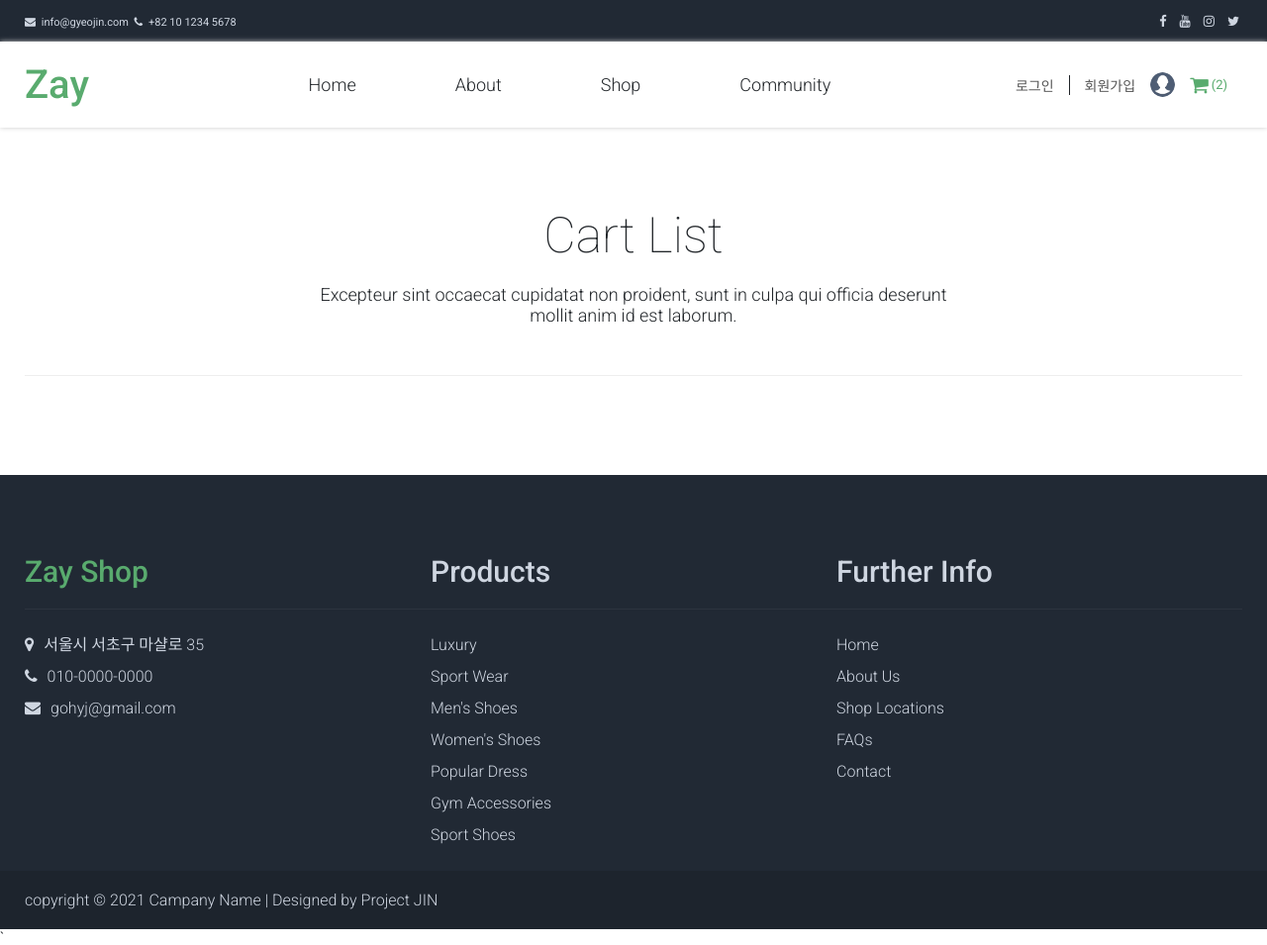
After one commit to Gyeojin/database_zay, a PHP site: page /pages/menu_page/cart_list.php in a window 1280 px wide. The commit adds this page. Shown: the whole page at 99% size. Run offline with PHP 8.4, Linux system fonts and the light colour scheme; a stand-in replaces the project's code that opens the database connection.

Commit message:
210729 / 카트 데이터베이스 작업

```diff
--- a/css/media.css
+++ b/css/media.css
@@ -3,14 +3,15 @@
   .slider_wrap {padding: 0 70px;}
 }
 
-@media screen and (max-width:1230px) {
-
-}
 
 
 @media screen and (max-width:1050px) {
+  header .gnb {width: 60%;}
   header .gnb li {margin: 0 25px;}
   header .gnb a {font-size: 16px;}
+  header .login_info {width: 40%;}
+  header .login_info a {font-size: 13px;}
+
   .slider .center {flex-direction: column-reverse;}
   .slider .slider_txt {text-align: center;}
   .slider .slider_img {height: 40vh;}
@@ -147,7 +148,6 @@
 }
 
 @media screen and (max-width:389px) {
-  section.join .form_box .mem_form {}
   section.join .mem_form p:first-child {flex-wrap: wrap;}
   section.join .mem_form p:first-child input {width: 100%;}
   section.join .mem_form p:first-child button {width: 100%;}
--- a/css/style.css
+++ b/css/style.css
@@ -17,11 +17,15 @@ header .gnb li {margin: 0 50px;}
 header .gnb a {color:#212529;}
 header .menu_items {display: flex; align-items: center; justify-content: space-between; width: 85%;}
 
-header .login_info {display: flex; align-items: center;}
+header .login_info {display: flex; align-items: center; width: 30%; justify-content: flex-end;}
 header .login_info a {padding: 0 15px; color: #555; font-weight: 300;}
 header .login_info a:nth-child(2){border-left: 1px solid #212529;}
-header .login_info a:nth-child(3) {padding-right: 0; width: 30px; height: 30px; overflow: hidden; border-radius: 50%; padding-left: 0;}
+header .login_info a:nth-child(3) {padding-right: 0; width: 25px; height: 25px; overflow: hidden; border-radius: 50%; padding-left: 0;}
 header .login_info img{width: 100%;}
+
+header .cart_btn {display: flex; align-items: center;}
+header .cart_btn i {font-size: 20px; color: #59ab6e;}
+header .cart_btn b {font-size: 13px; color: #59ab6e; margin-left: 3px;}
 
 header.stick {padding: 12px 0; background: #fff; z-index: 9999;}
 header.stick .logo a {font-size: 35px;}
@@ -198,7 +202,33 @@ section.pro_insert {background: #e9eef5;}
 
 /* Shop Page Style Code */
 .shop .shop_btns {width: 100%; height:auto; display: flex; justify-content: space-between; padding: 15px 0; border-bottom: 1px solid #eee; align-items: center;}
+
+.shop .shop_btns>div {width: 50%;}
+.shop .shop_btns>div.filters {display: flex; justify-content: flex-end; align-items: center;}
+.shop .shop_btns>div.filters .search{display: flex; align-items: center;}
+.shop .shop_btns>div.filters button {width: 40px; height: 35px; font-size: 16px; border: 1px solid #59ab6e; background: #59ab6e; color: #fff; border-radius: 5px; display: flex; justify-content: center; align-items: center; margin-left: 5px;}
+.shop .shop_btns>div.filters select{background: #59ab6e; color: #fff; height: 100%; padding: 10px; border: 0; border-radius: 5px;}
+.shop .shop_btns>div.filters select option {background: #fff; color: #212529; border: 1px solid #59ab6e;}
+
 .shop .shop_btns .tabs a {background: #59ab6e; color: #fff; border-radius: 5px; padding: 10px 25px; display: inline-block; border: 1px solid #59ab6e;}
 .shop .shop_btns .tabs a.active {background: #fff; color: #59ab6e;}
-.shop .shop_btns .filters a {background: #fff; color: #59ab6e; padding: 0 25px; display: inline-block; border-left: 1px solid #59ab6e; }
+.shop .shop_btns .filters a {background: #fff; color: #59ab6e; padding: 0 25px; display: inline-block; border-left: 1px solid #59ab6e; border-radius: 5px;}
+.shop .shop_btns .filters input {border: 1px solid #ccc; margin-left: 5px; height: 35px;}
+.shop .shop_btns .filters input:focus {border: 1px solid #59ab6e;}
+
 .shop .shop_btns .filters a:nth-child(3) {border-right:1px solid #59ab6e;}
+
+
+/* shop Search Page Style Code */
+.pro_search .tit_box{border-bottom:1px solid #eee}
+.pro_search .search_lists{padding: 10px;}
+.pro_search .search_item {display: flex; border-bottom: 1px solid #eee;}
+.pro_search span{width: 20%; display: flex; align-items: center; justify-content: center;}
+.pro_search span.search_img{padding: 10px;}
+.pro_search span img {width: 80%;}
+.pro_search span.search_txt {width: 40%; flex-direction: column; justify-content: center; align-items: flex-start; padding: 0 20px;}
+.pro_search span.search_txt h2 {font-weight: 500; color: #555;}
+.pro_search span.search_txt p {font-weight: 300; color: #777; font-size: 13px; margin-top: 10px;}
+.pro_search span.search_pri i {font-size: 16px; color: #59ab6e;}
+.pro_search span.search_btns {flex-direction: column; justify-content: center; align-items: center; width: 80%;}
+.pro_search span.search_btns button{ width: 80%; margin: 10px 0; background: #59ab6e; color: #fff; border-radius: 3px;}
--- a/include/header.php
+++ b/include/header.php
@@ -76,7 +76,10 @@
             <?php
             }
             ?>
-
+              <a href="/zay/pages/menu_page/cart_list.php" class="cart_btn">
+                <i class="fa fa-shopping-cart"></i>
+                <b>(2)</b>
+              </a>
           </div>
         </div>
         <div class="mobile_menu">
--- /dev/null
+++ b/pages/menu_page/cart_list.php
@@ -0,0 +1,82 @@
+<!DOCTYPE html>
+<html lang="en">
+<head>
+  <meta charset="UTF-8">
+  <meta http-equiv="X-UA-Compatible" content="IE=edge">
+  <meta name="viewport" content="width=device-width, initial-scale=1, minimum-scale=1, maximum-scale=1, user-scalable=no">
+  <title>Zay Shop || Cart List</title>
+
+  <!-- Favicon Link -->
+  <link rel="shortcut icon" href="/zay/img/favicon.ico" type="image/x-icon">
+  <link rel="icon" href="/zay/img/favicon.ico" type="image/x-icon">
+  <link rel="apple-touch-icon" href="/zay/img/favicon.ico">
+
+  <!-- Font Awesome Link -->
+  <link rel="stylesheet" href="https://cdnjs.cloudflare.com/ajax/libs/font-awesome/4.7.0/css/font-awesome.min.css">
+
+  <!-- Reset CSS Link -->
+  <link rel="stylesheet" href="/zay/css/reset.css">
+
+  <!-- Main Style CSS Link -->
+  <link rel="stylesheet" href="/zay/css/style.css">
+
+  <!-- Media Style CSS Link -->
+  <link rel="stylesheet" href="/zay/css/media.css">
+
+</head>
+
+<body>
+  <?php
+    include $_SERVER["DOCUMENT_ROOT"]."/zay/include/header.php";
+  ?>
+
+  <section class="pro_search">
+    <div class="center">
+      <div class="tit_box">
+        <h2>Cart List</h2>
+        <p>Excepteur sint occaecat cupidatat non proident, sunt in culpa qui officia deserunt<br>mollit anim id est laborum.</p>
+      </div>
+      <div class="search_lists">
+
+        <?php
+        if(isset($_SESSION['cart'])){
+          foreach($_SESSION['cart'] as $key => $value){
+            $cart_img = $value['cart_img'];
+            $cart_name = $value['cart_name'];
+            $cart_desc = $value['cart_desc'];
+            $cart_pri = $value['cart_pri'];
+            $cart_quan = $value['cart_quan'];
+        ?>
+        <!-- loop search item -->
+        <div class="search_item">
+          <span class="search_img">
+            <a href="#"><img src="/zay/data/product_img/<?=$cart_img?>" alt=""></a>
+          </span>
+          <span class="search_txt">
+            <h2><?=$cart_name?></h2>
+            <p><?=$cart_desc?></p>
+          </span>
+          <span class="search_pri">
+            <h3><i class="fa fa-krw"></i> <?=$cart_pri?></h3>
+          </span>
+          <span>
+            <span class="search_btns">
+              <button>REMOVE ITEM</button>
+              <button>BUY NOW</button>
+            </span>
+          </span>
+        </div><!--End of Search item-->
+        <?php } } ?>
+      </div><!--End of Search lists-->
+    </div>
+
+
+  </section>
+
+  <?php
+    include $_SERVER["DOCUMENT_ROOT"]."/zay/include/footer.php";
+  ?>
+
+  <script src="https://ajax.googleapis.com/ajax/libs/jquery/3.4.1/jquery.min.js"></script>
+  <script src="/zay/js/jq.main.js"></script>
+</body>
--- a/todo.txt
+++ b/todo.txt
@@ -14,9 +14,9 @@
 --12. 게시판 조회
 --13. 게시판 수정 및 삭제
 --14. 게시판 답글
-15. 상품 검색
+--15. 상품 검색
 16. 관리자 페이지
-17. 검색
+
 
 
 문제사항
```
Also changed, not shown: pages/details/pro_detail_form.php (+10 -4 lines), pages/menu_page/shop.php (+27 -6 lines), pages/menu_page/shop_search_result.php (added, +96 -0 lines), php/cart.php (added, +69 -0 lines).
